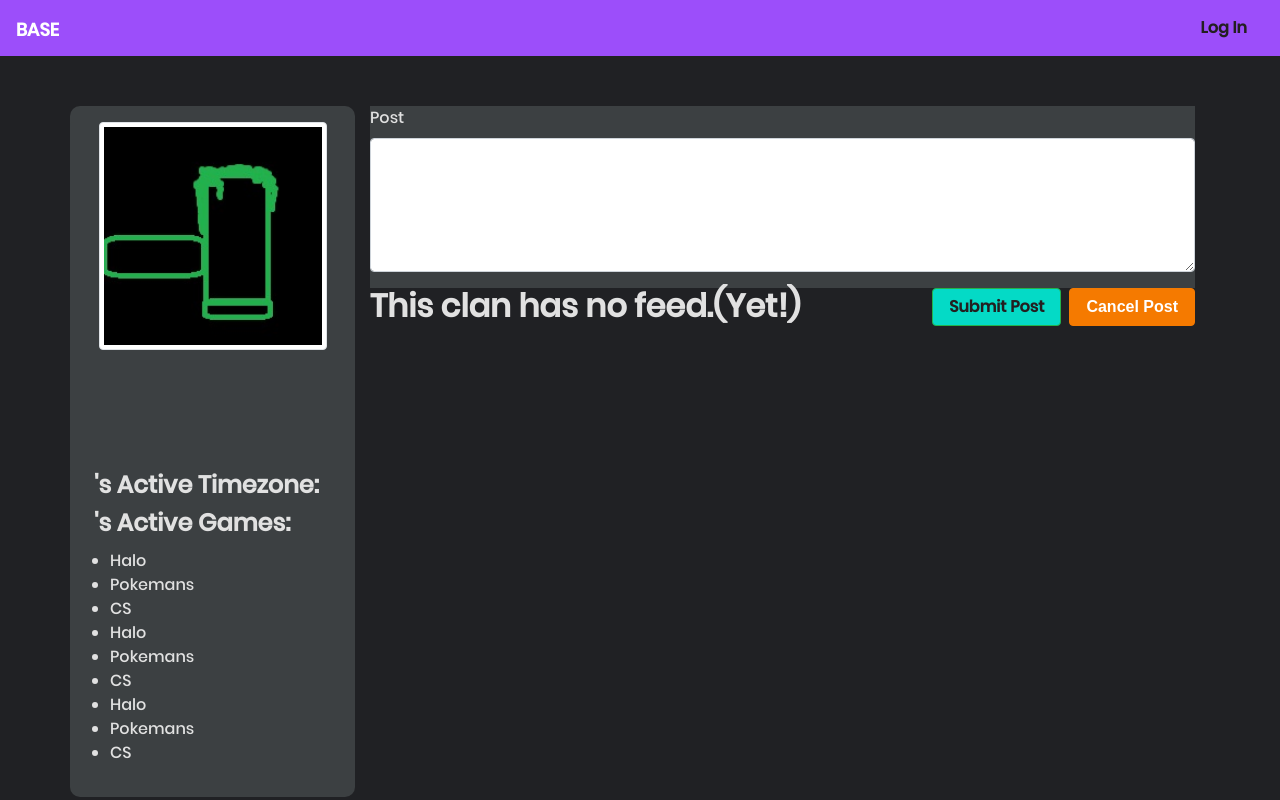
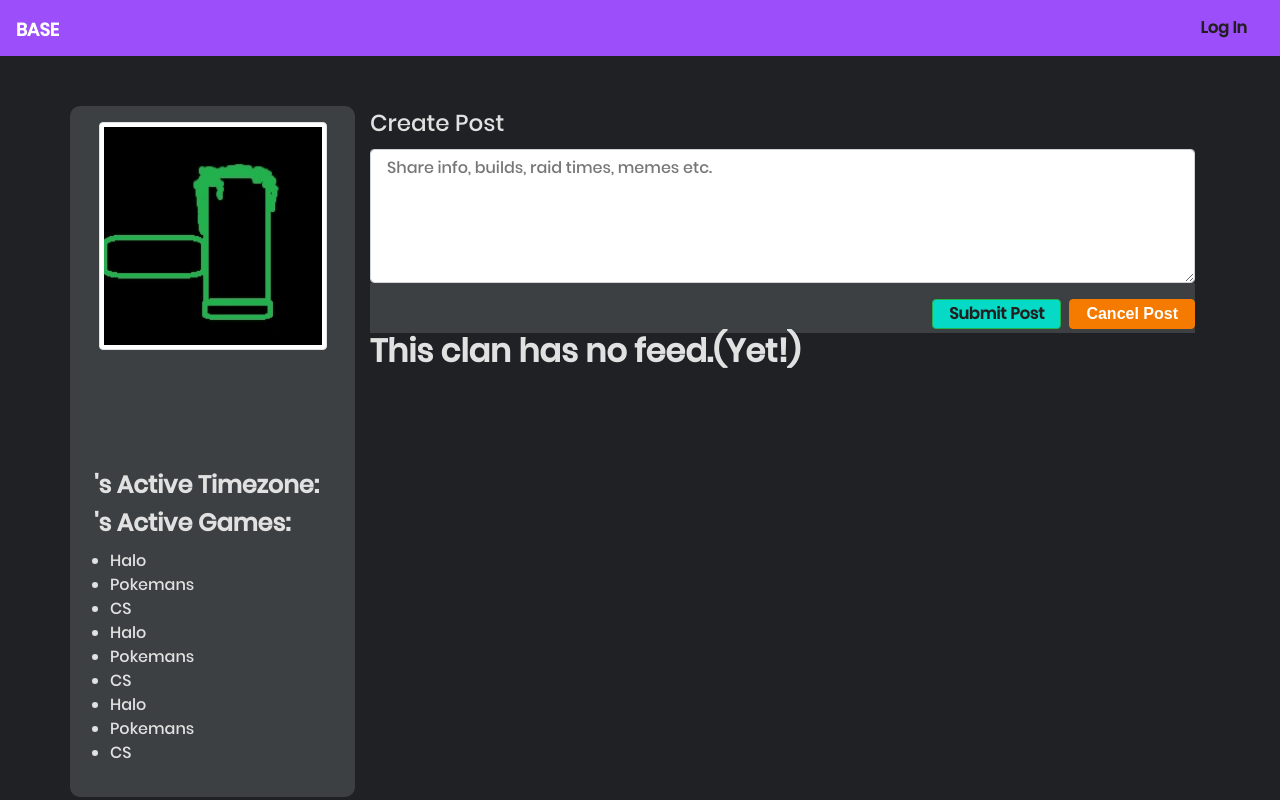
Before and after one commit to JohnCdev/TheGrid, a React (Create React App) app in the folder client/: page /clans/1 in a window 1280 px wide. Shown: the top 800 px of the page. Built offline with nearby package versions, Linux system fonts and the light colour scheme; no server answers; the HTML template or start-up script is replaced by a standard one; a web font is replaced by a local one.

Commit message:
feed page css and moment npm package added

```diff
--- a/client/package.json
+++ b/client/package.json
@@ -5,9 +5,11 @@
   "proxy": "http://localhost:3001/",
   "dependencies": {
     "axios": "^0.18.0",
+    "moment": "^2.24.0",
     "react": "^16.6.3",
     "react-dom": "^16.6.3",
     "react-helmet": "^5.2.1",
+    "react-moment": "^0.9.7",
     "react-router-dom": "^4.3.1",
     "react-scripts": "^2.1.1"
   },
--- a/client/src/components/Feed/Feed.js
+++ b/client/src/components/Feed/Feed.js
@@ -1,5 +1,6 @@
 import React, { useEffect } from 'react';
 import FeedCard from '../FeedCard/FeedCard';
+import './Feed.css'
 
 const Feed = ({ feed, name}) => {
 
@@ -9,7 +10,7 @@ const Feed = ({ feed, name}) => {
 
     return (
         <div>
-            <h1>{`${name}'s Feed Goes Here`}</h1>
+            <h1 className="feedTitle">{`${name}'s sources`}</h1>
             {feed.map(post => (
                 <FeedCard
                     key={post._id}
--- a/client/src/components/Feed/feed.css
+++ b/client/src/components/Feed/feed.css
@@ -0,0 +1,5 @@
+.feedTitle {
+    font-size: 23px;
+    background-color: #202124 !important;
+
+}
--- a/client/src/components/FeedCard/FeedCard.js
+++ b/client/src/components/FeedCard/FeedCard.js
@@ -1,15 +1,17 @@
 import React, { useEffect } from 'react';
 import ProfileIcon from '../ProfileIcon/ProfileIcon'
+import Moment from 'react-moment';
+import './feedCard.css'
 
-const FeedCard = ({ id, userName, timeStamp, content, profileImg}) => {
+const FeedCard = ({ id, userName, timeStamp, content, profileImg }) => {
     return (
         <div className="card mb-2">
-            <h5 className="card-header"><ProfileIcon profileImg={profileImg}/>{userName}</h5>
-            <div className="card-body">
-                <h5 className="card-title">{content}</h5>
-                <p className="card-text">{timeStamp}</p>
-                <button href="#" className="btn btn-primary" data-id={id}>Comment</button>
-            </div>
+            {/* <a className="card-text">{timeStamp}</a> */}
+            <h5 className="card-header"><ProfileIcon profileImg={profileImg} />{userName}<a className="timeStamp"><Moment fromNow>{timeStamp}</Moment></a></h5>
+        <div className="card-body">
+            <h5 className="card-title">{content}</h5>
+        </div>
+            <button href="#" className="btn btn-primary" style={{ "lineHeight": 1 }} data-id={id}>Comment</button>
         </div>
     );
 }
--- a/client/src/components/FeedCard/feedCard.css
+++ b/client/src/components/FeedCard/feedCard.css
@@ -0,0 +1,13 @@
+.card-header {
+    background-color: #231f20;
+}
+.card-title {
+    background-color: #3c4042 !important
+}
+.card-body {
+    background-color: #3c4042 !important
+}
+.timeStamp {
+    float: right;
+    font-size: 13px;
+}
--- a/client/src/components/Form/Form.js
+++ b/client/src/components/Form/Form.js
@@ -29,14 +29,14 @@ export function InputEmail(props) {
 export function TextArea(props) {
   return (
     <div className="form-group">
-      <textarea className="form-control" rows="20" {...props} />
+      <textarea placeholder="Share info, builds, raid times, memes etc." className="form-control" rows="20" {...props} />
     </div>
   );
 }
 
 export function FormBtn(props) {
   return (
-    <button {...props} style={{ float: "right", marginBottom: 10 }}>
+    <button {...props} style={{ float: "right", marginBottom: 10, lineHeight: 1 }}>
       {props.children}
     </button>
   );
--- /dev/null
+++ b/client/src/components/PostForm/PostForm.css
@@ -0,0 +1,7 @@
+#postTitle {
+    color: #e1e1e1;
+    font-size: 23px;
+}
+#postBackground {
+    background-color: #202124;
+}
--- a/client/src/components/PostForm/PostForm.js
+++ b/client/src/components/PostForm/PostForm.js
@@ -2,6 +2,8 @@ import React, { useState, useContext } from 'react';
 import { TextArea, FormBtn } from '../Form/Form';
 import { AuthContext } from "../../context/AuthContext";
 import API from '../../utils/API';
+import "./PostForm.css";
+
 
 const PostForm = ({ reloadPosts, clan = false }) => {
     const { userData } = useContext(AuthContext);
@@ -36,9 +38,9 @@ const PostForm = ({ reloadPosts, clan = false }) => {
     }
 
     return (
-        <section>
-            <form onSubmit={handlePostSubmit}>
-                <label htmlFor="postComment">Post</label>
+        <section style={{'marginBottom':'50px'}}>
+            <form id="postBackground" onSubmit={handlePostSubmit}>
+                <label id="postTitle" htmlFor="postComment">Create Post</label>
                 <TextArea
                     id="postComment"
                     name="postComment"
```
Also changed, not shown: client/src/components/Form/Form.css (added), 1 other file (tests, documents, lock files or other folders).
